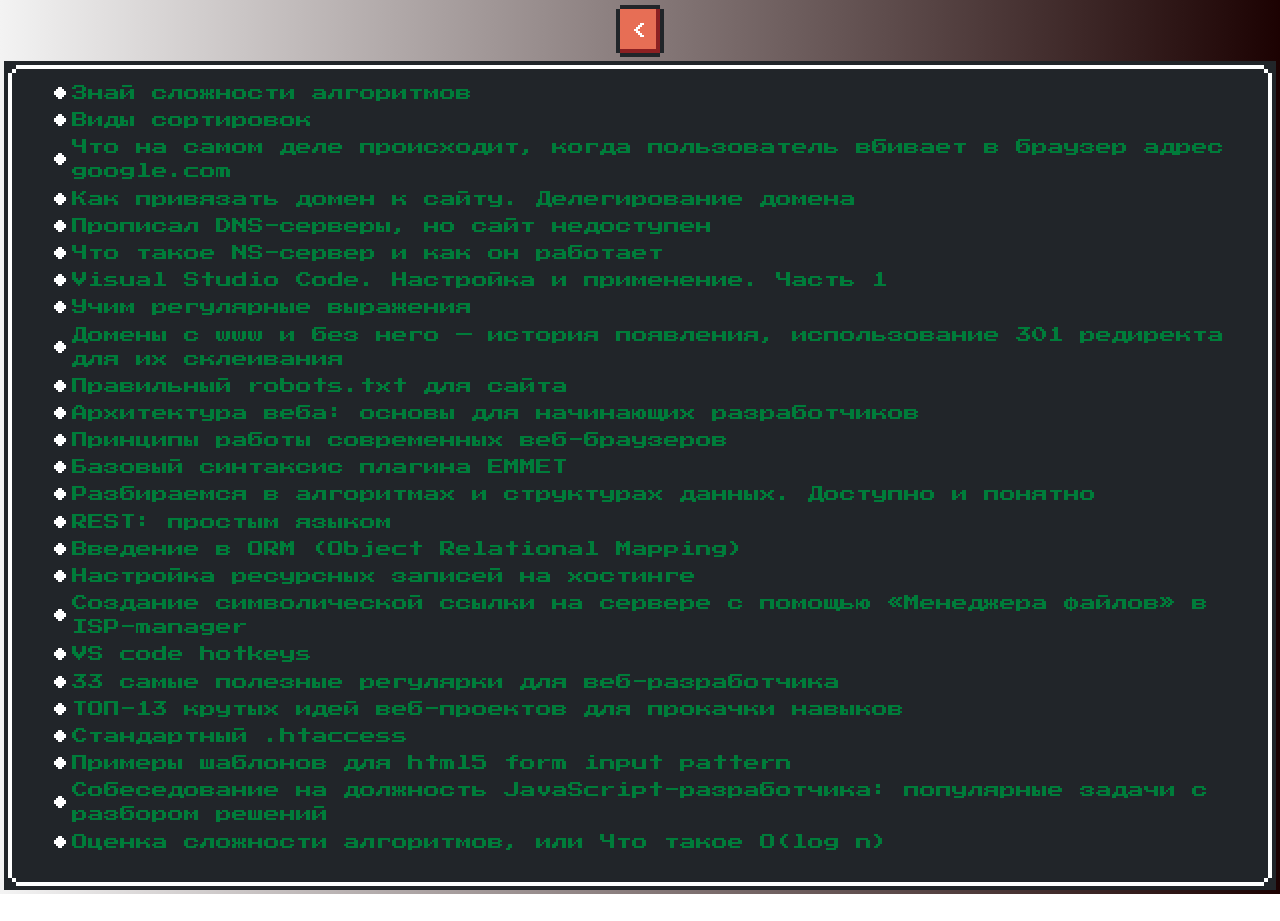
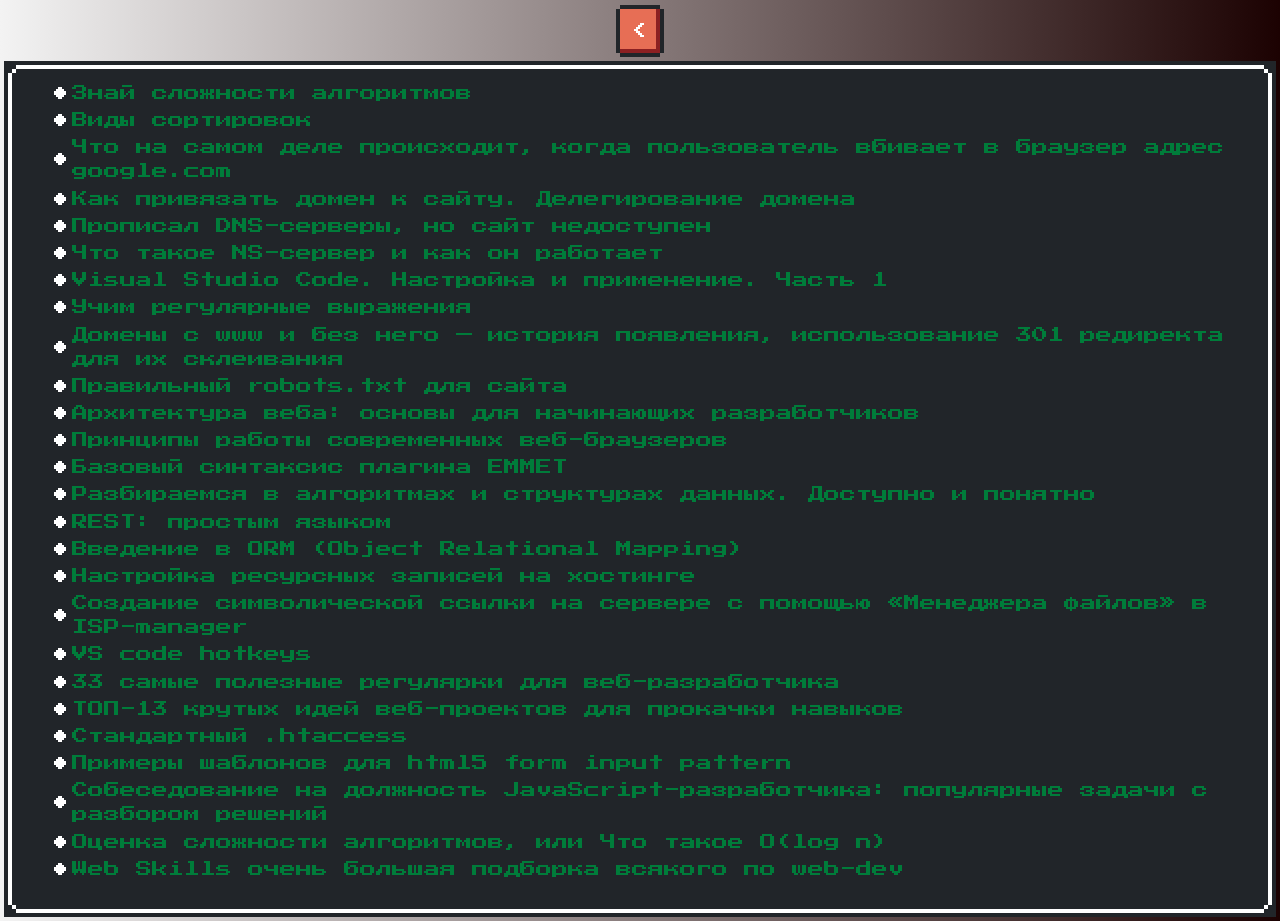
Before and after one commit to armandupe/web-dev-links, a plain HTML site: page web/links.html in a window 1280 px wide. Shown: the part 123-1044 px from the top of the page. Before the commit the page ends 1017 px from the top, so only its background shows below. Drawn offline with nearby package versions, Linux system fonts and the light colour scheme.

Commit message:
Update links.html

```diff
--- a/web/links.html
+++ b/web/links.html
@@ -40,6 +40,7 @@
             <li><a class="link" href="https://htmlweb.ru/html/form/form_input_pattern.php">Примеры шаблонов для html5 form input pattern</a></li>
             <li><a class="link" href="https://tproger.ru/translations/common-javascript-interview-challenges/">Собеседование на должность JavaScript-разработчика: популярные задачи с разбором решений</a></li>
             <li><a class="link" href="https://tproger.ru/articles/computational-complexity-explained/">Оценка сложности алгоритмов, или Что такое О(log n)</a></li>
+            <li><a class="link" href="https://andreasbm.github.io/web-skills/?compact">Web Skills очень большая подборка всякого по web-dev</a></li>
         </ul>
     </div>
     </div>
```
